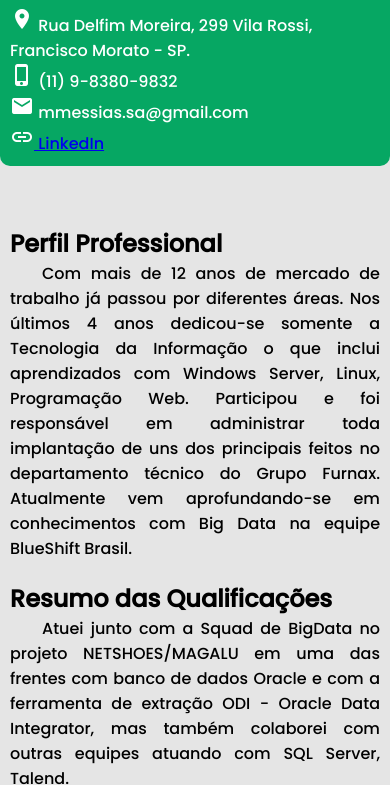
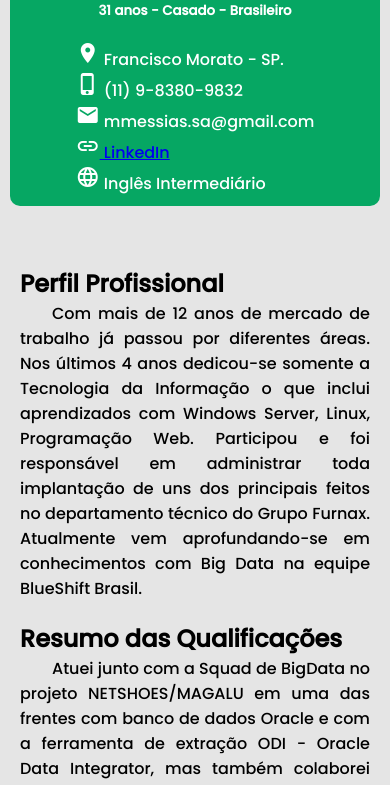
Before and after one commit to ManoelSa/MYCV, a plain HTML site: page index.html in a window 390 px wide. Shown: the part 83-868 px from the top of the page. Drawn offline with nearby package versions, Linux system fonts and the light colour scheme.

Commit message:
Atualizacao

```diff
--- a/css/style.css
+++ b/css/style.css
@@ -224,7 +224,11 @@ li {
     header{
       display: flex;
       flex-direction: column;
-
+    }
+    body{
+      margin-left: 10px;
+      margin-right: 10px;
+      margin-top: 10px;
 
     }
 
--- a/index.html
+++ b/index.html
@@ -19,17 +19,18 @@
     <header >
         <div class="info_header">
             <h2>Manoel Messias Hora de Sá </h2>
-            <h4>Engenheiro de Dados</h4>
+            <h3>Engenheiro de Dados</h3>
+            <h5>31 anos - Casado - Brasileiro</h5>
         </div>
         <div class="infos">
           <ul>
-            <li><i class="material-icons">location_on</i> Rua Delfim Moreira, 299 Vila Rossi, Francisco Morato - SP.</li>
+            <li><i class="material-icons">location_on</i> Francisco Morato - SP.</li>
             <li><i class="material-icons">phone_iphone</i> (11) 9-8380-9832</li>
             <li><i class="material-icons">email</i> mmessias.sa@gmail.com</li>
             <li><i class="material-icons">link</i><a href="https://www.linkedin.com/in/manoel-sa" target="_blank">
               LinkedIn
          </a></li>
-
+            <li><i class="material-icons">language</i> Inglês Intermediário</li>
           </ul>
 
         </div>
@@ -38,7 +39,7 @@
 
     <!-- <nav ><div><h2>Resumo das Qualificações</h2> </div>  </nav> -->
 
-    <div class="perfprof "><h2>Perfil Professional</h2>
+    <div class="perfprof "><h2>Perfil Profissional</h2>
     <p class="recuo">Com mais de 12 anos de mercado de trabalho já passou por diferentes áreas. Nos últimos 4 anos dedicou-se somente a Tecnologia da Informação o que inclui aprendizados com Windows Server, Linux, Programação Web. Participou e foi responsável em administrar toda implantação de uns dos principais feitos no departamento técnico do Grupo Furnax. Atualmente vem aprofundando-se em conhecimentos com Big Data na equipe BlueShift Brasil.</p>
 
     </div>
```
